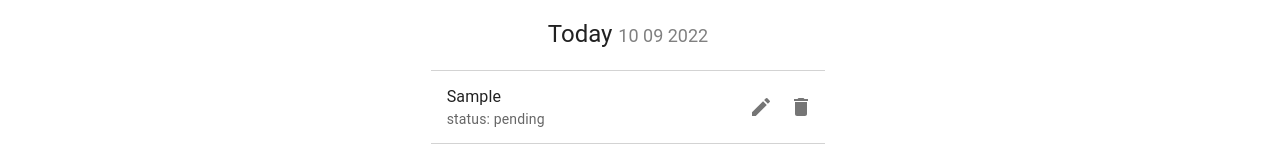
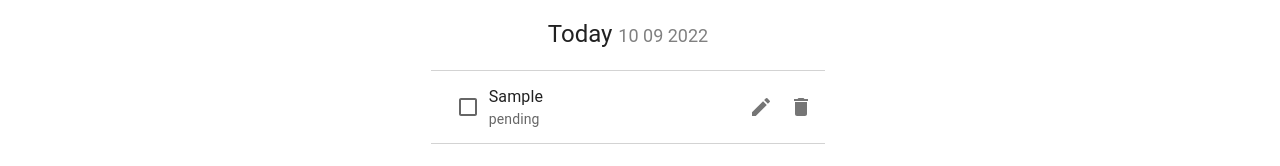
Before and after one commit to felixmckenzie/task-manager, a React (Create React App) app: page / in a window 1280 px wide. Both pictures are taken after typing "Sample" into the empty fields and a click on the button "SUBMIT". Shown: the part 340-506 px from the top of the page. Built offline with nearby package versions, Linux system fonts and the light colour scheme.

Commit message:
moved dispatch functions out of app component

```diff
--- a/src/components/App.js
+++ b/src/components/App.js
@@ -1,87 +1,39 @@
-import React, {useReducer} from "react";
+import React, { useReducer } from "react";
 import reducer from "../utils/reducer";
-import {loadState, saveState} from "../utils/local-storage";
+import { loadState, saveState } from "../utils/local-storage";
 import Title from "./Title";
 import NewTaskForm from "./NewTaskForm";
 import TaskList from "./TaskList";
 import NavBar from "./NavBar";
 import Container from "@mui/material/Container";
-import { CustomThemeProvider} from "../utils/ThemeContext";
+import { CustomThemeProvider } from "../utils/ThemeContext";
 import Layout from "./Layout";
 
 const App = () => {
-let initialState = loadState()
+  let initialState = loadState();
 
-if(initialState === undefined){
+  if (initialState === undefined) {
     initialState = {
       list: [],
       newText: "",
     };
   }
-
-saveState(initialState)
-
+  saveState(initialState);
 
   const [store, dispatch] = useReducer(reducer, initialState);
-  const {list, newText } = store;
-
-  const addTaskToList = (task) => {
-    dispatch({
-      type: "addTaskToList",
-      payload: task,
-    });
-  };
-
-  const removeTask = (id) => {
-    dispatch({
-      type: "deleteTask",
-      payload: id,
-    });
-  };
-
-  const updateIsEditing = (id) => {
-    dispatch({
-      type: "updateIsEditing",
-      payload: id,
-    });
-  };
-
-  const updateTaskText = (text) => {
-    dispatch({
-      type: "updateTaskText",
-      payload: text,
-    });
-  };
-
-  const updateList = (event, id) => {
-    event.preventDefault();
-    dispatch({
-      type: "updateList",
-      payload: id,
-    });
-  };
-
+  const { list, newText } = store;
 
   return (
-
     <CustomThemeProvider>
       <Layout>
-    <NavBar/>
-    <Container maxWidth="sm" sx={{ padding:'10px', marginTop:'20px'}}>
+        <NavBar />
+        <Container maxWidth="sm" sx={{ padding: "10px", marginTop: "20px" }}>
           <Title />
-     <NewTaskForm addTaskToList={addTaskToList}  />
+          <NewTaskForm dispatch={dispatch} />
         </Container>
-        <TaskList
-          list={list}
-          removeTask={removeTask}
-          updateIsEditing={updateIsEditing}
-          updateTaskText={updateTaskText}
-          updateList={updateList}
-          newText={newText}
-        />
+        <TaskList list={list} dispatch={dispatch} newText={newText} />
       </Layout>
     </CustomThemeProvider>
-
   );
 };
 
--- a/src/components/Item.jsx
+++ b/src/components/Item.jsx
@@ -6,20 +6,64 @@ import ListItemText from "@mui/material/ListItemText";
 import ListItem from "@mui/material/ListItem";
 import TextField from "@mui/material/TextField";
 import Button from "@mui/material/Button";
+import { Checkbox } from "@mui/material";
 
-export default function Item({currentTask, props}) {
-const {removeTask, updateIsEditing, newText, updateTaskText, updateList} = props
-
-
+export default function Item({ currentTask, newText, dispatch }) {
   const handleNewText = (event) => {
     updateTaskText(event.target.value);
+  };
+  const removeTask = (id) => {
+    dispatch({
+      type: "deleteTask",
+      payload: id,
+    });
+  };
+
+  const updateIsEditing = (id) => {
+    dispatch({
+      type: "updateIsEditing",
+      payload: id,
+    });
+  };
+
+  const updateTaskText = (text) => {
+    dispatch({
+      type: "updateTaskText",
+      payload: text,
+    });
+  };
+
+  const updateList = (event, id) => {
+    event.preventDefault();
+    dispatch({
+      type: "updateList",
+      payload: id,
+    });
+  };
+
+  const completeTask = (id) => {
+    dispatch({
+      type: "completeTask",
+      payload: id,
+    });
   };
 
   const textComponent = (
     <ListItem
-      sx={{ borderTop: "1px solid lightgrey",borderBottom: "1px solid lightgrey" ,borderRadius: "2", marginBottom: "8px", marginLeft:"auto", marginRight:"auto"}}
+      sx={{
+        borderTop: "1px solid lightgrey",
+        borderBottom: "1px solid lightgrey",
+        borderRadius: "2",
+        marginBottom: "8px",
+        marginLeft: "auto",
+        marginRight: "auto",
+      }}
     >
-      <ListItemText primary={currentTask.text} secondary={`status: ${currentTask.status}`} />
+      <Checkbox onClick={() => completeTask(currentTask.id)} />
+      <ListItemText
+        primary={currentTask.text}
+        secondary={currentTask.completed ? "completed" : "pending"}
+      />
       <IconButton onClick={() => updateIsEditing(currentTask.id)}>
         <EditIcon />
       </IconButton>
@@ -51,7 +95,13 @@ const {removeTask, updateIsEditing, newText, updateTaskText, updateList} = props
           {" "}
           Submit
         </Button>
-        <Button sx={{ margin: 1 }} variant="contained" onClick={() => updateIsEditing(currentTask.id)}>Cancel</Button>
+        <Button
+          sx={{ margin: 1 }}
+          variant="contained"
+          onClick={() => updateIsEditing(currentTask.id)}
+        >
+          Cancel
+        </Button>
       </form>
     </ListItem>
   );
--- a/src/components/NewTaskForm.jsx
+++ b/src/components/NewTaskForm.jsx
@@ -4,16 +4,24 @@ import TextField from "@mui/material/TextField";
 import Button from "@mui/material/Button";
 import Grid from "@mui/material/Grid";
 
-export default function NewTaskForm({ addTaskToList }) {
+export default function NewTaskForm({ dispatch }) {
   const initialFormState = {
     text: "",
     id: null,
     isEditing: null,
-    status: null,
+    completed: null,
     created: null,
   };
 
   const [formData, setFormData] = useState(initialFormState);
+
+  const addTaskToList = (task) => {
+    dispatch({
+      type: "addTaskToList",
+      payload: task,
+    });
+  };
+
 
   const handleChange = (event) => {
     const date = String(new Date());
@@ -21,7 +29,7 @@ export default function NewTaskForm({ addTaskToList }) {
       text: event.target.value,
       id: uniqid(),
       isEditing: false,
-      status: "pending",
+      completed: false,
       created: date,
     };
     console.log(newTask);
--- a/src/components/TaskList.jsx
+++ b/src/components/TaskList.jsx
@@ -4,7 +4,7 @@ import List from "@mui/material/List";
 import Grid from "@mui/material/Grid";
 import Typography from "@mui/material/Typography";
 
-export default function TaskList({ list, ...allOtherProps }) {
+export default function TaskList({ list, newText ,dispatch }) {
   const [date, setDate] = useState()
 
 
@@ -30,7 +30,7 @@ export default function TaskList({ list, ...allOtherProps }) {
         <List sx={{ padding: "10px", margin: "10px" }}>
           {list.map((task) => {
             return (
-                <Item key={task.id} currentTask={task} props={allOtherProps} />
+                <Item key={task.id} currentTask={task} newText={newText} dispatch={dispatch} />
             );
           })}
         </List>
--- a/src/utils/reducer.js
+++ b/src/utils/reducer.js
@@ -1,21 +1,19 @@
 import { saveState } from "./local-storage";
-
 
 export default function reducer(state, action) {
   switch (action.type) {
-
     case "addTaskToList": {
       const newState = { ...state, list: [...state.list, action.payload] };
-      saveState(newState)
-      return newState
+      saveState(newState);
+      return newState;
     }
     case "deleteTask": {
       const newState = {
         ...state,
         list: state.list.filter((task) => task.id !== action.payload),
       };
-      saveState(newState)
-      return newState
+      saveState(newState);
+      return newState;
     }
     case "updateIsEditing": {
       const updatedList = state.list.map((task) => {
@@ -26,14 +24,18 @@ export default function reducer(state, action) {
 
       const taskToEdit = updatedList.find((task) => task.id === action.payload);
 
-    const  newState = { ...state, list: updatedList, newText: taskToEdit.text };
+      const newState = {
+        ...state,
+        list: updatedList,
+        newText: taskToEdit.text,
+      };
       saveState(newState);
-      return newState
+      return newState;
     }
     case "updateTaskText": {
       const newState = { ...state, newText: action.payload };
-      saveState(newState)
-      return newState
+      saveState(newState);
+      return newState;
     }
     case "updateList": {
       const editedList = state.list.map((task) => {
@@ -43,11 +45,21 @@ export default function reducer(state, action) {
       });
 
       const newState = { ...state, list: editedList, newText: "" };
-      saveState(newState)
-      return newState
+      saveState(newState);
+      return newState;
     }
+    case "completeTask": {
+      const editedList = state.list.map((task) => {
+        return task.id === action.payload
+          ? { ...task, completed: !task.completed }
+          : task;
+      });
+      const newState = { ...state, list: editedList };
+      saveState(newState);
+      return newState;
+    }
+
     default:
-      return state
+      return state;
   }
-
 }
```
Lines whose indentation alone changed are shown as unchanged.
